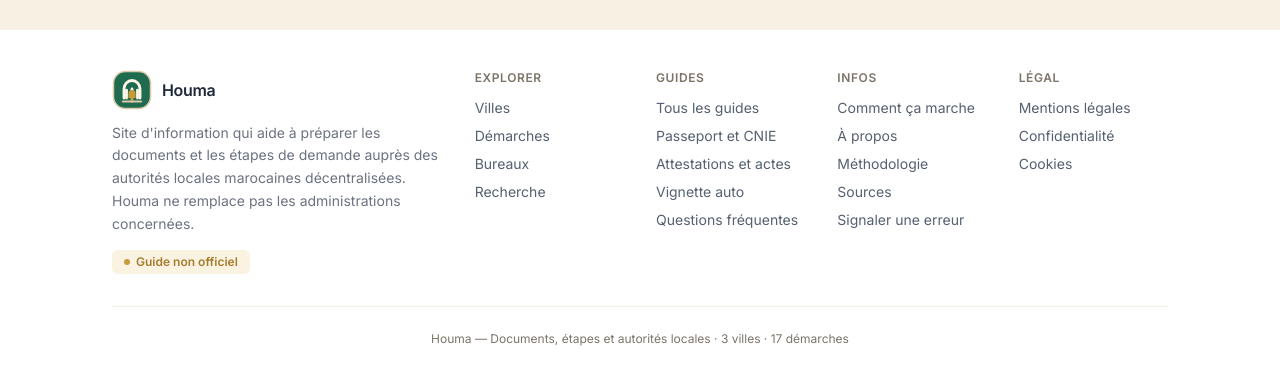
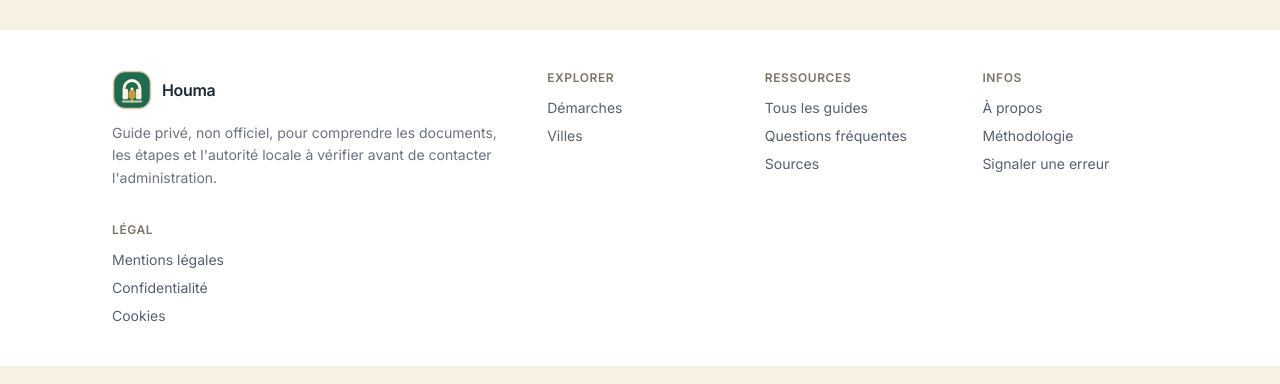
Before and after one commit to aqayre5-commits/Houma, a Next.js app: page / in a window 1280 px wide. Shown: the part 2475-2859 px from the top of the page. Built offline with nearby package versions, Linux system fonts and the light colour scheme; no server answers.

Commit message:
Simplify footer information architecture

```diff
--- a/components/footer.tsx
+++ b/components/footer.tsx
@@ -10,44 +10,34 @@ export function Footer({ lang = 'fr' }: { lang?: Lang }) {
   return (
     <footer className="mt-16 border-t border-slate-100 bg-white">
       <div className="container-shell py-10">
-        <div className="grid gap-8 md:grid-cols-6">
+        <div className="grid gap-8 md:grid-cols-5">
           <div className="space-y-3 md:col-span-2">
             <Logo lang={lang} />
             <p className="text-sm leading-relaxed text-slate-500">{t.footerTagline}</p>
-            <div className="inline-flex items-center gap-1.5 rounded-full bg-amber-50 px-3 py-1 text-xs font-semibold text-amber-700">
-              <span className="h-1.5 w-1.5 rounded-full bg-amber-500" />
-              {t.nonOfficialBadge}
-            </div>
           </div>
 
           <div className="space-y-3">
             <p className="text-xs font-semibold uppercase tracking-wider text-slate-400">{t.footerExplore}</p>
             <nav className="flex flex-col gap-2 text-sm text-slate-600">
+              <Link href={routes.services()} className="hover:text-teal-700">{t.footerServices}</Link>
               <Link href={routes.cities()} className="hover:text-teal-700">{t.footerCities}</Link>
-              <Link href={routes.services()} className="hover:text-teal-700">{t.footerServices}</Link>
-              <Link href={routes.offices()} className="hover:text-teal-700">{t.footerOffices}</Link>
-              <Link href={routes.search()} className="hover:text-teal-700">{t.search}</Link>
             </nav>
           </div>
 
           <div className="space-y-3">
-            <p className="text-xs font-semibold uppercase tracking-wider text-slate-400">{t.footerGuides}</p>
+            <p className="text-xs font-semibold uppercase tracking-wider text-slate-400">{t.footerResources}</p>
             <nav className="flex flex-col gap-2 text-sm text-slate-600">
               <Link href={routes.guides()} className="hover:text-teal-700">{t.footerAllGuides}</Link>
-              <Link href={routes.guide('passeport-et-cnie-dans-les-villes-couvertes')} className="hover:text-teal-700">Passeport et CNIE</Link>
-              <Link href={routes.guide('attestation-residence-et-legalisation-ou-aller')} className="hover:text-teal-700">Attestations et actes</Link>
-              <Link href={routes.guide('vignette-auto-paiement-et-exoneration')} className="hover:text-teal-700">Vignette auto</Link>
               <Link href={routes.faq()} className="hover:text-teal-700">{t.footerFaq}</Link>
+              <Link href={routes.sources()} className="hover:text-teal-700">{t.footerSources}</Link>
             </nav>
           </div>
 
           <div className="space-y-3">
             <p className="text-xs font-semibold uppercase tracking-wider text-slate-400">{t.footerInfo}</p>
             <nav className="flex flex-col gap-2 text-sm text-slate-600">
-              <Link href={routes.howItWorks()} className="hover:text-teal-700">{t.footerHowItWorks}</Link>
               <Link href={routes.about()} className="hover:text-teal-700">{t.footerAbout}</Link>
               <Link href={routes.methodology()} className="hover:text-teal-700">{t.footerMethodology}</Link>
-              <Link href={routes.sources()} className="hover:text-teal-700">{t.footerSources}</Link>
               <Link href={routes.issue()} className="hover:text-teal-700">{t.reportError}</Link>
             </nav>
           </div>
@@ -61,10 +51,6 @@ export function Footer({ lang = 'fr' }: { lang?: Lang }) {
             </nav>
           </div>
         </div>
-
-        <div className="mt-8 border-t border-slate-100 pt-6 text-center text-xs text-slate-400">
-          {t.footerNote}
-        </div>
       </div>
     </footer>
   )
--- a/lib/i18n.ts
+++ b/lib/i18n.ts
@@ -51,9 +51,9 @@ const translations = {
     step3: 'Consultez l\'adresse et les horaires du bureau compétent.',
     allDemarches: 'Toutes les démarches',
     // Footer
-    footerTagline: "Site d'information qui aide à préparer les documents et les étapes de demande auprès des autorités locales marocaines décentralisées. Houma ne remplace pas les administrations concernées.",
+    footerTagline: "Guide privé, non officiel, pour comprendre les documents, les étapes et l'autorité locale à vérifier avant de contacter l'administration.",
     footerExplore: 'Explorer',
-    footerGuides: 'Guides',
+    footerResources: 'Ressources',
     footerCities: 'Villes',
     footerServices: 'Démarches',
     footerOffices: 'Bureaux',
@@ -68,7 +68,6 @@ const translations = {
     footerLegalNotice: 'Mentions légales',
     footerPrivacy: 'Confidentialité',
     footerCookies: 'Cookies',
-    footerNote: 'Houma — Documents, étapes et autorités locales · 3 villes · 17 démarches',
     // Breadcrumb
     breadVilles: 'Villes',
     breadDemarches: 'Démarches',
@@ -124,9 +123,9 @@ const translations = {
     step3: 'راجع عنوان المكتب المختص وأوقات عمله.',
     allDemarches: 'جميع الإجراءات',
     // Footer
-    footerTagline: 'موقع معلوماتي يساعد على إعداد الوثائق وفهم خطوات الطلب لدى السلطات المحلية المغربية اللاممركزة. ولا يعوض Houma الإدارات المعنية.',
+    footerTagline: 'دليل خاص وغير رسمي لفهم الوثائق والخطوات والسلطة المحلية التي ينبغي التحقق منها قبل التواصل مع الإدارة.',
     footerExplore: 'استكشاف',
-    footerGuides: 'الأدلة',
+    footerResources: 'الموارد',
     footerCities: 'المدن',
     footerServices: 'الإجراءات',
     footerOffices: 'المكاتب',
@@ -141,7 +140,6 @@ const translations = {
     footerLegalNotice: 'البيانات القانونية',
     footerPrivacy: 'الخصوصية',
     footerCookies: 'ملفات الارتباط',
-    footerNote: 'Houma — الوثائق والخطوات والسلطات المحلية · 3 مدن · 17 إجراءاً',
     // Breadcrumb
     breadVilles: 'المدن',
     breadDemarches: 'الإجراءات',
```
